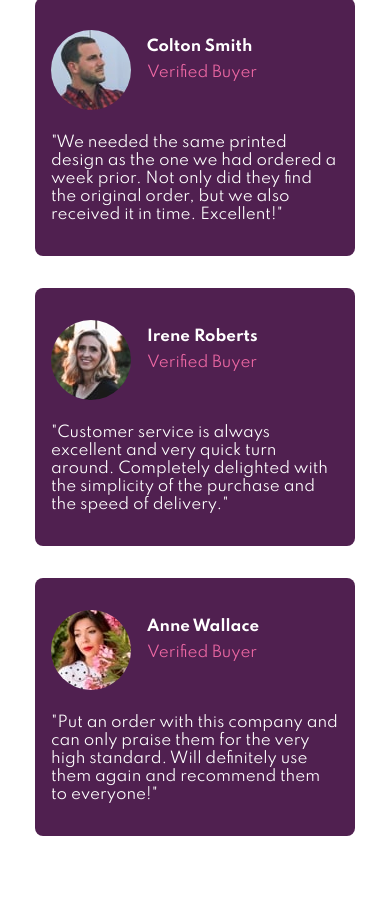
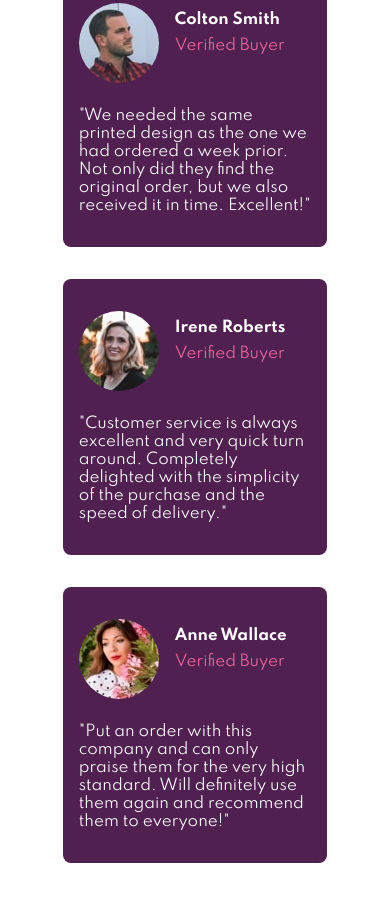
Before and after one commit to azurasan/Frontend-Mentor-Challenge-Social-proof-section, a plain HTML site: page index.html in a window 390 px wide. Shown: the part 318-1220 px from the top of the page. Drawn offline with Linux system fonts and the light colour scheme.

Commit message:
adding responsive for tablet

```diff
--- a/style.css
+++ b/style.css
@@ -11,6 +11,7 @@ body {
 	display: flex;
 	justify-content: center;
 	align-items: center;
+	overflow: hidden;
 }
 
 .container {
@@ -89,15 +90,11 @@ h1 {
 }
 
 .irene {
-	position: absolute;
-	left: 31.5rem;
-	bottom: 4rem;
+	transform: translateY(1rem);
 }
 
 .anne {
-	position: absolute;
-	right: 10rem;
-	bottom: 3rem;
+	transform: translateY(2rem);
 }
 .rating {
 	margin-top: 2rem;
@@ -114,7 +111,7 @@ h1 {
 .name {
 	font-weight: 700;
 }
-@media only screen and (min-width: 375px) and (max-width: 600px) {
+@media only screen and (min-width: 375px) and (max-width: 1024px) {
 	.container {
 		padding: 3rem;
 		position: static;
@@ -154,15 +151,15 @@ h1 {
 	}
 
 	.irene {
-		position: static;
+		transform: translateY(0);
 	}
 
 	.anne {
-		position: static;
+		transform: translateY(0);
 	}
 
 	.testimonial .card {
-		min-width: 20rem;
+		width: 90%;
 		margin: auto;
 		margin-bottom: 2rem;
 	}
```
